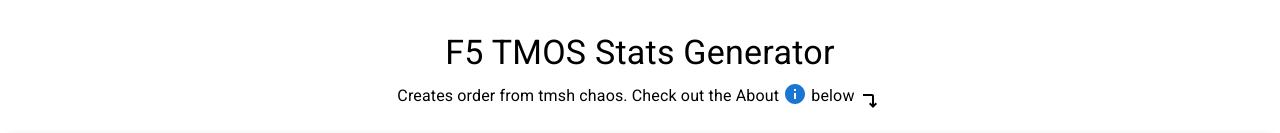
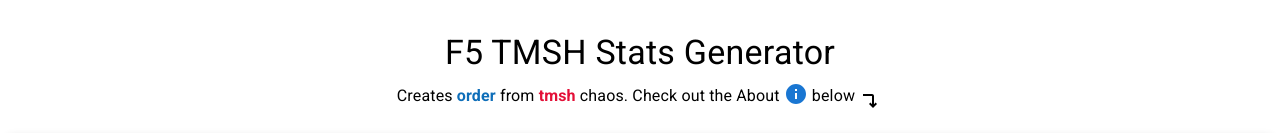
Before and after one commit to net-utilities/f5-stats-parser, a React (Create React App) app: page / in a window 1280 px wide. Shown: the top 133 px of the page. Built offline with nearby package versions, Linux system fonts and the light colour scheme.

Commit message:
Some cleaning and formatting

```diff
--- a/src/App.tsx
+++ b/src/App.tsx
@@ -3,30 +3,28 @@
 import Input from './Components/Input/Input'
 import Table from './Components/Table/Table';
 import Typography from '@mui/material/Typography';
-import {Grid, Link, Paper} from '@mui/material';
+import {Grid, Paper} from '@mui/material';
 import TurnRightIcon from '@mui/icons-material/TurnRight';
 import {LTMObject} from './Interfaces/ltmObjects';
 import Footer from './Components/Footer/Footer';
-import { useRef } from 'react';
 import Index from './Components/HelpModal';
 import InfoIcon from '@mui/icons-material/Info';
+import Code from './Components/Command/Code';
 
 function App() {
 
   let [content, setContent] = useState<LTMObject[]>([]);
-  const inputRef = useRef(null);
   const [inputContent, setInputContent] = useState<string>('')
 
   const [open, setOpen] = React.useState(false);
-  const handleOpen = () => setOpen(true);
-  const handleClose = () => setOpen(false);
 
   return (
     <div className="App">
       <Grid container mt={4}>
         <Grid item xs={12} sx={{textAlign: 'center'}} mb={3}>
-          <Typography variant='h4' mb={1}>F5 TMOS Stats Generator</Typography>
-            <Typography display={'inline'}>Creates order from tmsh chaos. Check out the About <InfoIcon sx={{verticalAlign: 'middle', marginBottom: '4px'}} color='primary'/> below <TurnRightIcon sx={{marginTop: '5px', verticalAlign: 'middle', transform: 'rotate(90deg)'}}/> </Typography>
+          <Typography variant='h4' mb={1}>F5 TMSH Stats Generator</Typography>
+          <Typography display={'inline'}>
+            Creates <Typography display={'inline'} fontWeight={'bold'} color={'#0e6eb9'}>order</Typography> from <Typography display={'inline'} fontWeight={'bold'} color={'#e30f37'}>tmsh</Typography> chaos. Check out the About <InfoIcon sx={{verticalAlign: 'middle', marginBottom: '4px'}} color='primary'/> below <TurnRightIcon sx={{marginTop: '5px', verticalAlign: 'middle', transform: 'rotate(90deg)'}}/> </Typography>
         </Grid>
         <Grid item xs={12}>
           <Paper elevation={3}>
--- a/src/Components/Command/Code.tsx
+++ b/src/Components/Command/Code.tsx
@@ -1,6 +1,5 @@
 import * as React from 'react';
 import Typography from '@mui/material/Typography';
-import {ReactElement} from 'react';
 
 export default function Code(props: { text: string}) {
 
--- a/src/Components/Command/Command.tsx
+++ b/src/Components/Command/Command.tsx
@@ -1,5 +1,4 @@
 import * as React from 'react';
-import Typography from '@mui/material/Typography';
 import ContentCopyIcon from '@mui/icons-material/ContentCopy';
 import {Tooltip} from '@mui/material';
 import Code from './Code';
--- a/src/Components/HelpModal/ExampleCommands.tsx
+++ b/src/Components/HelpModal/ExampleCommands.tsx
@@ -1,6 +1,4 @@
-import Paper from '@mui/material/Paper';
 import Typography from '@mui/material/Typography';
-
 import Command from '../Command/Command';
 import * as React from 'react';
 import Code from '../Command/Code';
--- a/src/Components/HelpModal/HostYourself.tsx
+++ b/src/Components/HelpModal/HostYourself.tsx
@@ -1,10 +1,9 @@
-import Paper from '@mui/material/Paper';
+import * as React from 'react';
 import Typography from '@mui/material/Typography';
-import {Grid, List, ListItem} from '@mui/material';
+import {List, ListItem} from '@mui/material';
 import ListItemText from '@mui/material/ListItemText';
 import GitHubIcon from '@mui/icons-material/GitHub';
 import Command from '../Command/Command';
-import * as React from 'react';
 import Box from '@mui/material/Box';
 
 export default function HostItYourself() {
--- a/src/Components/HelpModal/index.tsx
+++ b/src/Components/HelpModal/index.tsx
@@ -3,10 +3,7 @@
 import Box from '@mui/material/Box';
 import Modal from '@mui/material/Modal';
 import Fade from '@mui/material/Fade';
-import Button from '@mui/material/Button';
-import Typography from '@mui/material/Typography';
 import HelpContent from './HelpContent';
-import {useState} from 'react';
 
 const style = {
   position: 'absolute' as 'absolute',
--- a/src/Components/Table/Table.tsx
+++ b/src/Components/Table/Table.tsx
@@ -1,5 +1,5 @@
 import * as React from 'react';
-import {DataGrid, GridColDef, GridColumnGroupingModel, GridToolbar} from '@mui/x-data-grid';
+import {DataGrid, GridColDef, GridToolbar} from '@mui/x-data-grid';
 import filterFunctions from '../../Helpers/FieldTranslations';
 import {LTMObject} from '../../Interfaces/ltmObjects';
 
```
Also changed, not shown: src/Components/HelpModal/About.tsx (+1 -9 lines), src/Components/HelpModal/HelpContent.tsx (+2 -5 lines), src/Interfaces/vipStats.ts (deleted, +0 -11 lines).
